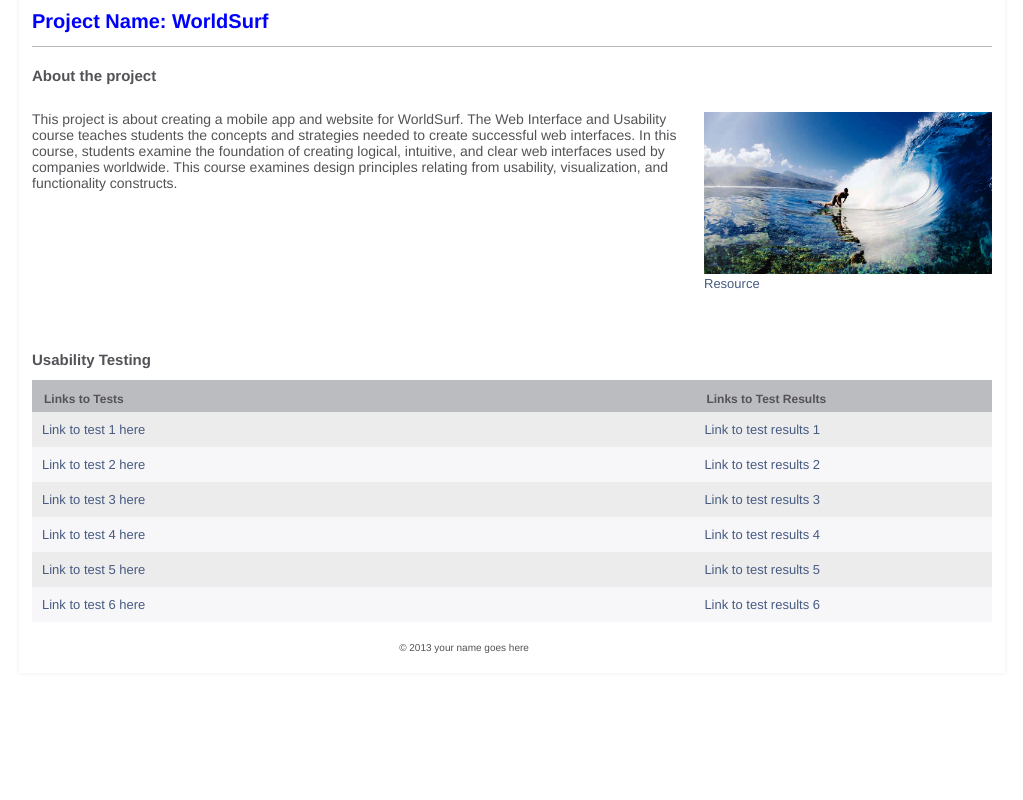
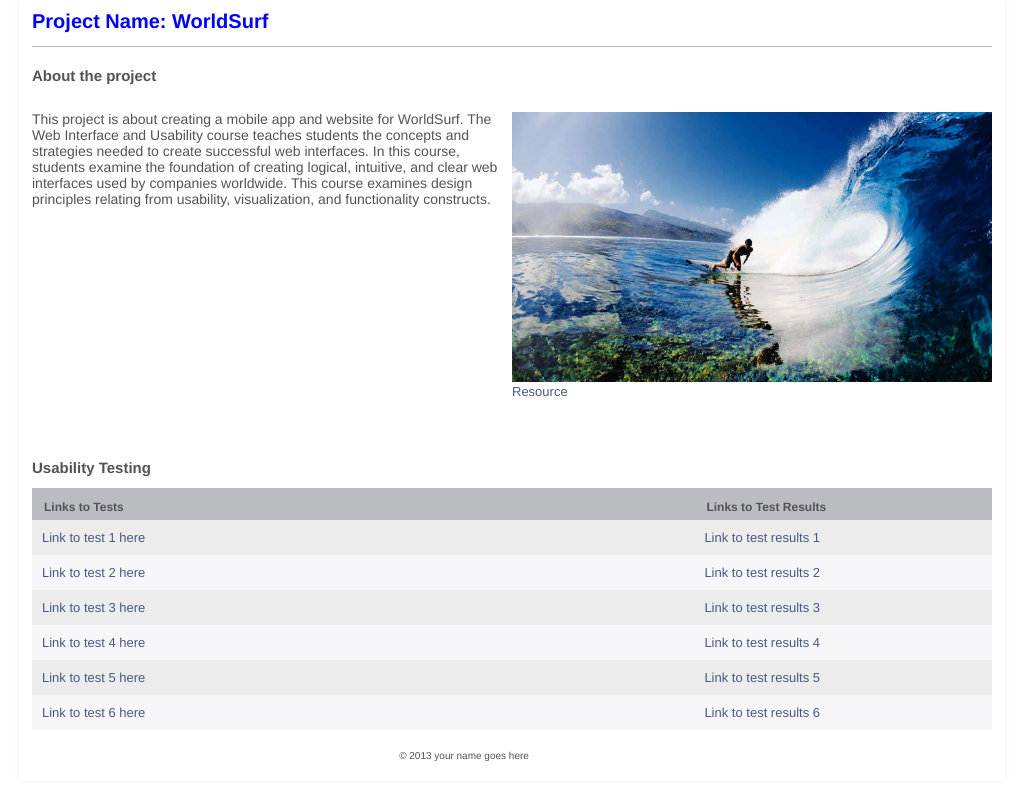
Before and after one commit to JiminHong/WiU, a plain HTML site: page index.html in a window 1280 px wide. Shown: the whole page, without its empty margins (128-1151 px from the left). Drawn offline with Linux system fonts and the light colour scheme.

Commit message:
commit 03

```diff
--- a/css/main.css
+++ b/css/main.css
@@ -67,7 +67,7 @@ td:first-child{
 	/*border-bottom: 1px solid #bbb8bf;*/
 }
 .main p{
-	width: 67.5%;
+	width: 50%;
 	float: left;
 	font-size: 1.4em;
 
@@ -75,7 +75,7 @@ td:first-child{
 .main figure{
 	float: right;
 	margin: 15px 0 20px 0;
-	width: 30%;
+	width: 50%;
 
 }
 figure img{
```
